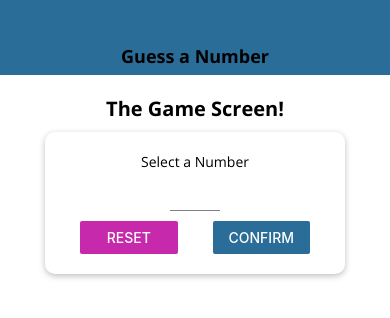
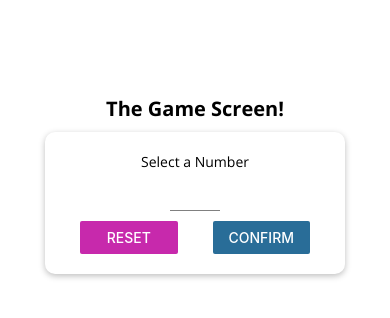
Before and after one commit to bowen9284/rn-guess-a-number, a React Native app: screen / in a window 390 px wide. Shown: the top 318 px of the page. Built offline with nearby package versions, Linux system fonts and the light colour scheme; what react-native would draw is missing.

Commit message:
adding platform specific files and using safeAreaView to wrap application

```diff
--- a/App.js
+++ b/App.js
@@ -1,5 +1,5 @@
 import React, { useState } from 'react';
-import { StyleSheet, View } from 'react-native';
+import { StyleSheet, View, SafeAreaView } from 'react-native';
 import * as Font from 'expo-font';
 import { AppLoading } from 'expo';
 
@@ -59,10 +59,10 @@
   }
 
   return (
-    <View style={styles.screen}>
-      <Header title="Guess a Number" />
-      {content}
-    </View>
+    <SafeAreaView style={styles.screen}>
+        <Header title="Guess a Number" />
+        {content}
+    </SafeAreaView>
   );
 }
 
--- a/components/Card.js
+++ b/components/Card.js
@@ -3,10 +3,8 @@
 
 const Card = (props) => {
   return (
-    <View style={{ ...styles.card, ...props.customStyles }}>
-      {props.children}
-    </View>
-  );
+    <View style={{ ...styles.card, ...props.style }}>{props.children}</View>
+  );x
 };
 
 const styles = StyleSheet.create({
--- a/components/Header.js
+++ b/components/Header.js
@@ -1,24 +1,42 @@
 import React from 'react';
-import { View, StyleSheet } from 'react-native';
+import { View, StyleSheet, Platform } from 'react-native';
 import Colors from '../constants/colors';
 import TitleText from './TitleText';
 
 const Header = (props) => {
   return (
-    <View style={styles.header}>
-      <TitleText>{props.title}</TitleText>
+    <View
+      style={{
+        ...styles.headerBase,
+        ...Platform.select({
+          ios: styles.headerIOS,
+          android: styles.headerAndroid,
+        }),
+      }}
+    >
+      <TitleText style={styles.title}>{props.title}</TitleText>
     </View>
   );
 };
 
 const styles = StyleSheet.create({
-  header: {
+  headerBase: {
     width: '100%',
     height: 75,
     paddingTop: 36,
-    backgroundColor: Colors.primary,
     alignItems: 'center',
     justifyContent: 'center',
+  },
+  headerIOS: {
+    backgroundColor: 'white',
+    borderBottomWidth: 1,
+    borderBottomColor: '#ccc',
+  },
+  headerAndroid: {
+    backgroundColor: Colors.primary,
+  },
+  title: {
+    color: Platform.OS === 'ios' ? Colors.primary : 'white',
   },
 });
 
--- a/components/Input.js
+++ b/components/Input.js
@@ -7,7 +7,7 @@
       {...props}
       style={{
         ...styles.input,
-        ...props.customStyles,
+        ...props.style,
       }}
     />
   );
--- a/components/TitleText.js
+++ b/components/TitleText.js
@@ -1,8 +1,13 @@
 import React from 'react';
-import { StyleSheet, Text } from 'react-native';
+import { StyleSheet, Text, Platform } from 'react-native';
+import Colors from '../constants/colors';
 
 const TitleText = (props) => {
-  return <Text style={{...styles.title, ...props.customStyle}}>{props.children}</Text>;
+  return (
+    <Text style={{ ...styles.title, ...props.style }}>
+      {props.children}
+    </Text>
+  );
 };
 
 export default TitleText;
--- a/package.json
+++ b/package.json
@@ -13,7 +13,8 @@
     "react-dom": "~16.9.0",
     "react-native": "https://github.com/expo/react-native/archive/sdk-37.0.1.tar.gz",
     "react-native-web": "~0.11.7",
-    "expo-font": "~8.1.0"
+    "expo-font": "~8.1.0",
+    "expo-screen-orientation": "~1.0.0"
   },
   "devDependencies": {
     "babel-preset-expo": "~8.1.0",
--- a/screens/GameOverScreen.js
+++ b/screens/GameOverScreen.js
@@ -14,7 +14,8 @@
 
 const GameOverScreen = (props) => {
   return (
-    <ScrollView contentContainerStyle={styles.screen}>
+    <ScrollView>
+      <View style={styles.screen}>
         <TitleText>Game Over!</TitleText>
         <View style={styles.imageContainer}>
           <Image
@@ -36,6 +37,7 @@
           </BodyText>
         </View>
         <MainButton onPress={props.onRestart}>NEW GAME</MainButton>
+      </View>
     </ScrollView>
   );
 };
--- a/screens/GameScreen.js
+++ b/screens/GameScreen.js
@@ -14,6 +14,7 @@
 import MainButton from '../components/MainButton';
 import { Ionicons } from '@expo/vector-icons';
 import BodyText from '../components/BodyText';
+import * as ScreenOrientation from 'expo-screen-orientation';
 
 const generateRandomBetween = (min, max, exclude) => {
   min = Math.ceil(min);
@@ -35,12 +36,15 @@
 );
 
 const GameScreen = ({ userNumber, onGameOver }) => {
+  // ScreenOrientation.lockAsync(ScreenOrientation.OrientationLock.PORTRAIT);
+
   const initialGuess = generateRandomBetween(1, 100, userNumber);
   const [currentGuess, setCurrentGuess] = useState(initialGuess);
   const [pastGuesses, setPastGuesses] = useState([initialGuess.toString()]);
   const [deviceHeight, setDeviceHeight] = useState(
     Dimensions.get('window').height
   );
+
   const [deviceWidth, setDeviceWidth] = useState(
     Dimensions.get('window').width
   );
@@ -148,7 +152,7 @@
     <View style={styles.screen}>
       <Text>Opponent's Guess</Text>
       <NumberContainer>{currentGuess}</NumberContainer>
-      <Card customStyles={styles.buttonContainer}>
+      <Card style={styles.buttonContainer}>
         <MainButton onPress={nextGuessHandler.bind(this, 'lower')}>
           {platFormIcons.lower}
         </MainButton>
--- a/screens/StartGameScreen.js
+++ b/screens/StartGameScreen.js
@@ -68,7 +68,7 @@
   let confirmedOutput;
   if (confirmed) {
     confirmedOutput = (
-      <Card customStyles={styles.summaryContainer}>
+      <Card style={styles.summaryContainer}>
         <Text>You selected</Text>
         <NumberContainer>{selectedNumber}</NumberContainer>
         <MainButton onPress={() => props.onStartGame(selectedNumber)}>
@@ -87,11 +87,11 @@
           }}
         >
           <View style={styles.screen}>
-            <TitleText customStyle={styles.title}>The Game Screen!</TitleText>
-            <Card customStyles={styles.inputContainer}>
+            <TitleText style={styles.title}>The Game Screen!</TitleText>
+            <Card style={styles.inputContainer}>
               <BodyText>Select a Number</BodyText>
               <Input
-                customStyles={styles.input}
+                style={styles.input}
                 blurOnSubmit
                 autoCapitalize="none"
                 autoCorrect={false}
```
Also changed, not shown: components/MainButton.android.js (added, +48 -0 lines), components/MainButton.ios.js (renamed from components/MainButton.js), 1 other file (tests, documents, lock files or other folders). Lines whose indentation alone changed are shown as unchanged.
